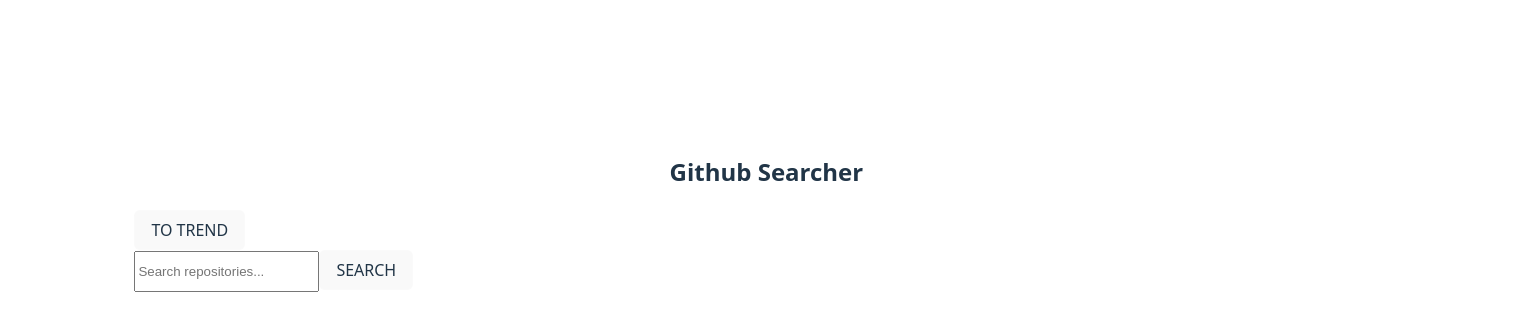
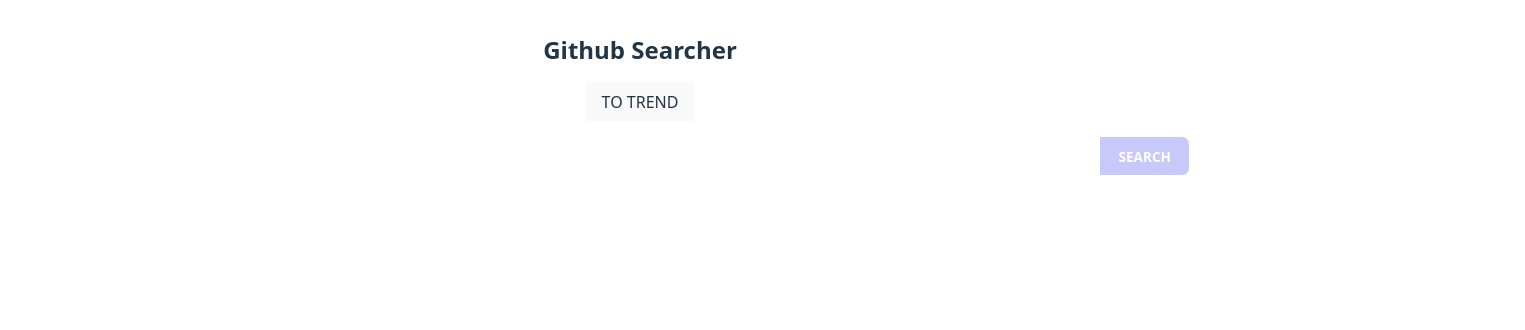
Before and after one commit to Tonipenyallop/github_searcher, a React (Vite) app: page / in a window 1280 px wide. Shown: the top 330 px of the page, 1525 px wide, since content can reach past the window. Built offline with nearby package versions, Linux system fonts and the light colour scheme.

Commit message:
update css for app

```diff
--- a/src/App.css
+++ b/src/App.css
@@ -1,63 +1,200 @@
 .app {
-  padding: 10%;
-  width: 100%;
+  max-width: 1100px;
+  margin: 0 auto;
+  padding: 24px 32px;
 }
+
+.header {
+  display: flex;
+  flex-direction: column;
+  gap: 14px;
+  margin-bottom: 24px;
+  padding-bottom: 18px;
+  border-bottom: 1px solid var(--border);
+}
+
 .title {
   text-align: center;
+  margin: 0;
+}
+
+.nav-row {
+  display: flex;
+  justify-content: center;
+}
+
+.input-container {
+  display: flex;
+  border: 1px solid var(--border);
+  border-radius: 8px;
+  overflow: hidden;
+  transition: border-color 0.15s;
+}
+
+.input-container:focus-within {
+  border-color: var(--accent);
 }
 
 .search-input {
-  height: 35px;
+  flex: 1;
+  height: 38px;
+  padding: 0 12px;
+  background: transparent;
+  border: none;
+  outline: none;
+  color: inherit;
+  font-size: 0.95em;
 }
 
-.search-button:disabled:hover {
+.search-input::placeholder {
+  color: var(--muted);
+}
+
+.search-button {
+  border: none;
+  border-radius: 0;
+  background: var(--accent);
+  color: #fff;
+  padding: 0 18px;
+  height: 38px;
+  font-weight: 600;
+  font-size: 0.85em;
+}
+
+.search-button:hover:not(:disabled) {
+  background: var(--accent-hover);
   border-color: transparent;
+}
+
+.search-button:disabled {
+  opacity: 0.35;
   cursor: not-allowed;
 }
 
 .repository-container {
+  display: grid;
+  grid-template-columns: repeat(auto-fill, minmax(280px, 1fr));
+  gap: 14px;
+  margin-top: 20px;
+
   img {
-    width: 100px;
-    height: 100px;
-  }
-}
-
-.pagination {
-  display: flex;
-  justify-content: space-around;
-
-  .child {
-    border: 1px solid white;
-    padding: 10px;
-    cursor: pointer;
-
-    &.child-dot {
-      cursor: not-allowed;
-    }
-  }
-  .child:hover {
-    background-color: rgb(65, 64, 64);
-  }
-}
-
-.repository-container {
-  display: grid;
-  grid-template-columns: repeat(auto-fill, minmax(250px, 1fr));
-
-  /* laptop */
-  @media screen and (min-width: 500px) {
-    grid-template-columns: auto auto auto;
+    width: 48px;
+    height: 48px;
+    border-radius: 50%;
   }
 }
 
 .card-container {
   display: flex;
-  border: 1px solid white;
-  border-radius: 20px;
-  padding: 10px;
-  margin: 10px;
+  gap: 12px;
   align-items: center;
-  justify-content: space-around;
+  border: 1px solid var(--border);
+  border-radius: 12px;
+  padding: 14px;
+  transition: border-color 0.15s;
+}
+
+.card-container:hover {
+  border-color: var(--accent);
+}
+
+.card-info {
+  display: flex;
+  flex-direction: column;
+  gap: 2px;
+  min-width: 0;
+}
+
+.card-name {
+  font-weight: 600;
+  white-space: nowrap;
+  overflow: hidden;
+  text-overflow: ellipsis;
+}
+
+.card-link {
+  font-size: 0.8em;
+  color: var(--muted);
+  white-space: nowrap;
+  overflow: hidden;
+  text-overflow: ellipsis;
+}
+
+.card-score {
+  font-size: 0.85em;
+  color: var(--accent-hover);
+  margin-top: 2px;
+}
+
+.pagination {
+  display: flex;
+  justify-content: center;
+  gap: 4px;
+  margin-top: 28px;
+
+  .child {
+    border: 1px solid var(--border);
+    border-radius: 6px;
+    padding: 6px 12px;
+    cursor: pointer;
+    font-size: 0.9em;
+
+    &:hover {
+      border-color: var(--accent);
+    }
+    &.child-active {
+      background: var(--accent);
+      border-color: var(--accent);
+      color: #fff;
+    }
+    &.child-dot {
+      cursor: default;
+      color: var(--muted);
+    }
+    &.child-dot:hover {
+      border-color: var(--border);
+    }
+  }
+}
+
+.trend-page {
+  max-width: 1100px;
+  margin: 0 auto;
+  padding: 24px 32px;
+}
+
+.trend-header {
+  display: flex;
+  align-items: center;
+  justify-content: space-between;
+  flex-wrap: wrap;
+  gap: 10px;
+  margin-bottom: 20px;
+  padding-bottom: 16px;
+  border-bottom: 1px solid var(--border);
+}
+
+.trend-title {
+  margin: 0;
+  font-size: 1.4em;
+}
+
+.trend-controls {
+  display: flex;
+  gap: 8px;
+}
+
+.chart-section {
+  border: 1px solid var(--border);
+  border-radius: 12px;
+  padding: 20px;
+  margin-top: 12px;
+}
+
+.chart-subtitle {
+  color: var(--muted);
+  font-size: 0.85em;
+  margin-bottom: 14px;
 }
 
 .tool-tip {
```
